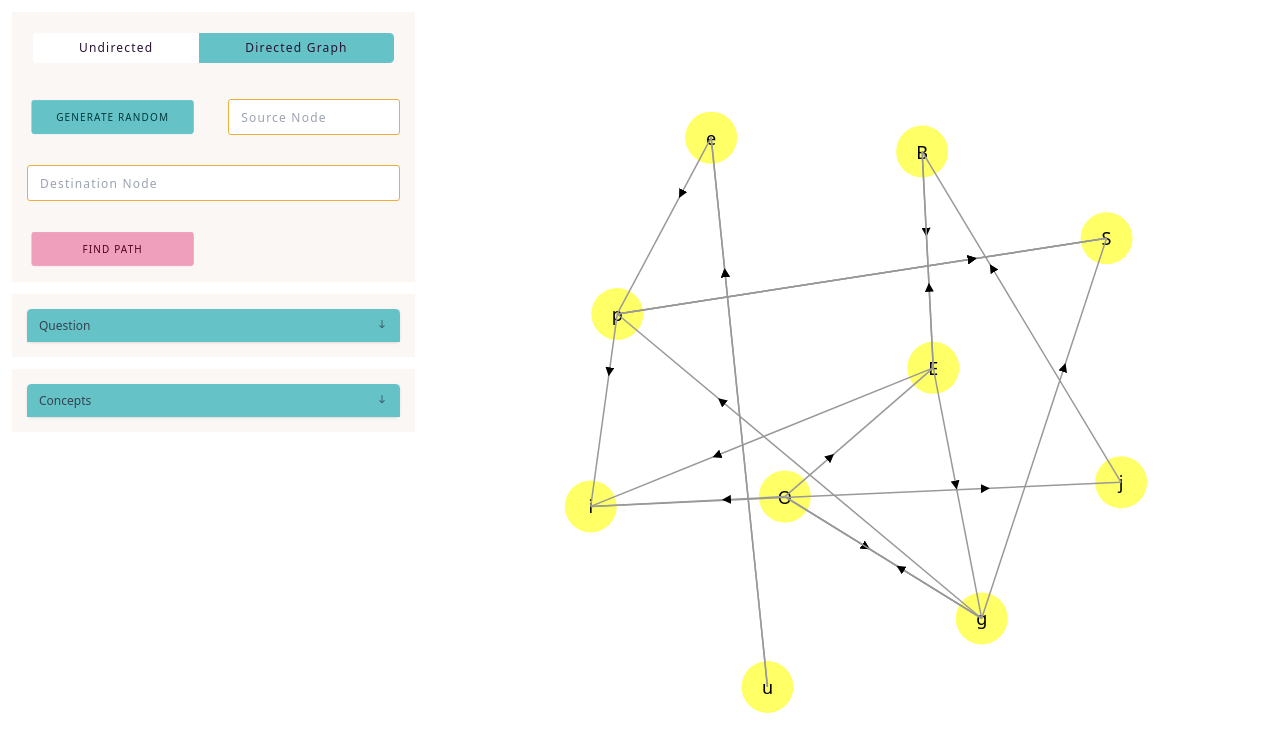
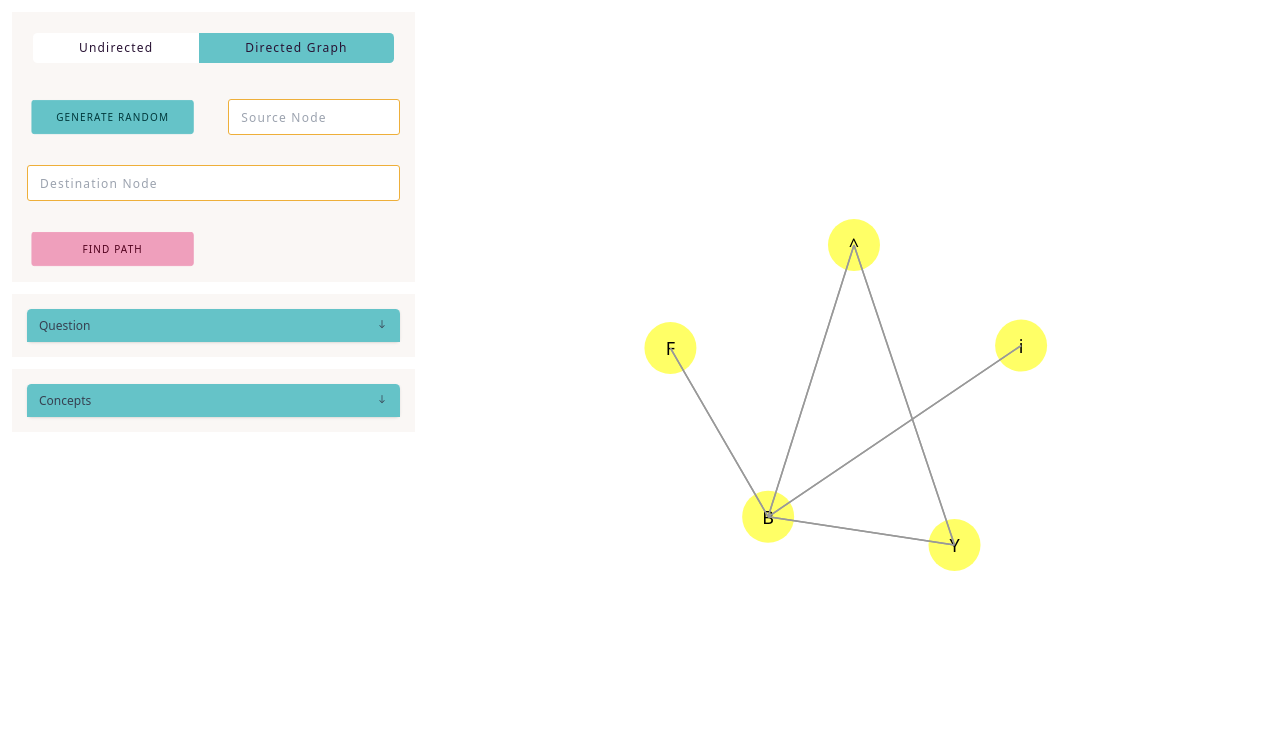
Before and after one commit to Aashray446/RandomSearchAlgo, a React (Vite) app: page / in a window 1280 px wide. Shown: the top 752 px of the page. Built offline with nearby package versions, Linux system fonts and the light colour scheme.

Commit message:
<Feat> : [Directed and undirected added]

```diff
--- a/src/components/controllerPanel.jsx
+++ b/src/components/controllerPanel.jsx
@@ -1,7 +1,7 @@
 import Switch from "./mini/switch";
 import { randomSearch } from "../experiments/randomSearch";
 import { useState, useEffect } from "react";
-export default function ControllerPanel({ changeGraph, nodesAndLinks }) {
+export default function ControllerPanel({ changeGraph, nodesAndLinks, changeGraphType }) {
 
     const [source, setSource] = useState('');
     const [destination, setDestination] = useState('');
@@ -34,7 +34,7 @@ export default function ControllerPanel({ changeGraph, nodesAndLinks }) {
 
     return (
         <div className="grid grid-cols-2 gap-10 tracking-widest p-5 bg-base-100 m-4">
-            <Switch id={"toggle"} ></Switch>
+            <Switch changeGraphType={changeGraphType} id={"toggle"} ></Switch>
             <button className="btn btn-primary" onClick={() => changeGraph(10, 15)} >Generate Random</button>
             <input type="text" value={source} onChange={handleSourceChange} className="input input-bordered input-accent bg-white" placeholder="Source Node" />
             <input type="text" value={destination} onChange={handleDestinationChange} className="input input-bordered input-accent bg-white col-span-full " placeholder="Destination Node" />
--- a/src/components/d3Container.jsx
+++ b/src/components/d3Container.jsx
@@ -1,7 +1,7 @@
 import React, { useEffect, useRef } from "react";
 import { runForceGraph } from "../experiments/graphGenerator";
 
-const ForceGraph = ({ nodesAndLinks }) => {
+const ForceGraph = ({ nodesAndLinks, graphType }) => {
     const containerRef = useRef(null);
     let changePointer;
 
@@ -14,6 +14,7 @@ const ForceGraph = ({ nodesAndLinks }) => {
                 {
                     color: "#FFFF66",
                     radius: 26,
+                    graphType: graphType ? "undirected" : "directed",
                 }
             );
         }
--- a/src/components/mini/switch.jsx
+++ b/src/components/mini/switch.jsx
@@ -1,8 +1,13 @@
 
 export default function Switch(props) {
+
+    const handleChange = (e) => {
+        props.changeGraphType(e.target.checked)
+    }
+
     return (
         <label htmlFor={props.id} className="inline-flex col-span-full items-center p-2 rounded-md cursor-pointer">
-            <input id={props.id} type="checkbox" className="hidden peer" />
+            <input id={props.id} onChange={handleChange} type="checkbox" className="hidden peer" />
             <span className="px-4 py-2 text-center grow rounded-l-md bg-white peer-checked:bg-primary">Undirected</span>
             <span className="px-4 py-2 text-center grow rounded-r-md bg-primary peer-checked:bg-white">Directed Graph</span>
         </label>
--- a/src/experiments/graphGenerator.js
+++ b/src/experiments/graphGenerator.js
@@ -3,6 +3,7 @@ import * as d3 from 'd3';
 export const runForceGraph = (container, linksData, nodesData, {
     color,
     radius,
+    graphType
 }) => {
 
     if (container.innerHTML != "") {
@@ -69,8 +70,8 @@ export const runForceGraph = (container, linksData, nodesData, {
         .attr("marker-end", "url(#arrowhead)")
         .attr("stroke", "#999");
 
-    // Define the arrowhead marker
-    // Define the arrowhead marker
+
+    if (graphType == "directed") {
         const marker = svg.append("defs")
             .append("marker")
             .attr("id", "arrowhead")
@@ -80,9 +81,12 @@ export const runForceGraph = (container, linksData, nodesData, {
             .attr("markerWidth", 6)
             .attr("markerHeight", 6)
             .attr("orient", "auto");
-
         marker.append("path")
             .attr("d", "M0,-5L10,0L0,5");
+    }
+
+
+
 
     function dragstarted(event) {
         if (!event.active) simulation.alphaTarget(1).restart();
--- a/src/experiments/randomSearch.js
+++ b/src/experiments/randomSearch.js
@@ -52,12 +52,15 @@ export const generateUndirectedNodesAndLinks = function (noOfNodes, noOfLinks) {
         const target = nodes[Math.floor(Math.random() * nodes.length)].id;
 
         // check if the relation exist
+        if (source == target || links.find(link => (link.source === source && link.target === target) || (link.source === target && link.target === source))) {
+            i--;
+            continue;
+        }
 
-
-        links.push({ source, target, value: Math.floor(Math.random() * 10) + 1 });
+        const value = Math.floor(Math.random() * 10) + 1;
+        links.push({ source, target, value: value });
+        links.push({ source: target, target: source, value: value });
     }
-
-
     return { nodes, links };
 
 }
--- a/src/pages/contolPanel.jsx
+++ b/src/pages/contolPanel.jsx
@@ -2,14 +2,13 @@ import React from "react";
 import ControllerPanel from "../components/controllerPanel";
 import QuizPanel from "../components/quizPanel";
 import SolutionPanel from "../components/solutionPanel";
-export default function ControlPanel({ changeGraph, nodesAndLinks }) {
+export default function ControlPanel({ changeGraph, nodesAndLinks, changeGraphType }) {
 
     // props.controllers()
 
     return (
         <div className="w-1/3 hidden-scroll hidden sm:block">
-
-            <ControllerPanel changeGraph={changeGraph} nodesAndLinks={nodesAndLinks}></ControllerPanel>
+            <ControllerPanel changeGraphType={changeGraphType} changeGraph={changeGraph} nodesAndLinks={nodesAndLinks}></ControllerPanel>
             <QuizPanel></QuizPanel>
             <SolutionPanel></SolutionPanel>
         </div>
--- a/src/pages/playground.jsx
+++ b/src/pages/playground.jsx
@@ -1,24 +1,30 @@
 import React from "react";
 import D3Container from "../components/d3Container";
 import ControlPanel from "../pages/contolPanel";
-import { generateDirectedNodesAndLinks } from "../experiments/randomSearch";
+import { generateDirectedNodesAndLinks, generateUndirectedNodesAndLinks } from "../experiments/randomSearch";
 
 export default function Playground() {
 
     const [graph, graphChanged] = React.useState(false);
-    let nodesAndLinks = generateDirectedNodesAndLinks(10, 20);
+    const [graphChoice, setGraphChoice] = React.useState(true);
+    let nodesAndLinks;
+    graphChoice ? nodesAndLinks = generateUndirectedNodesAndLinks(5, 5) : nodesAndLinks = generateDirectedNodesAndLinks(5, 5);
 
 
     const changeGraph = (noOfNodes, noOfLinks) => {
-        nodesAndLinks = generateDirectedNodesAndLinks(noOfNodes, noOfLinks);
+        graphChoice ? nodesAndLinks = generateUndirectedNodesAndLinks(noOfNodes, noOfLinks) : nodesAndLinks = generateDirectedNodesAndLinks(noOfNodes, noOfLinks);
         graphChanged(!graph);
+    }
+
+    const changeGraphType = (e) => {
+        setGraphChoice(e);
     }
 
     return (
         <>
-            <ControlPanel nodesAndLinks={nodesAndLinks} changeGraph={changeGraph} ></ControlPanel>
+            <ControlPanel nodesAndLinks={nodesAndLinks} changeGraphType={changeGraphType} changeGraph={changeGraph} ></ControlPanel>
             <div className="sm:w-2/3  h-screen">
-                <D3Container nodesAndLinks={nodesAndLinks} />
+                <D3Container graphType={graphChoice} nodesAndLinks={nodesAndLinks} />
             </div>
         </>
     );
```
Lines whose indentation alone changed are shown as unchanged.
